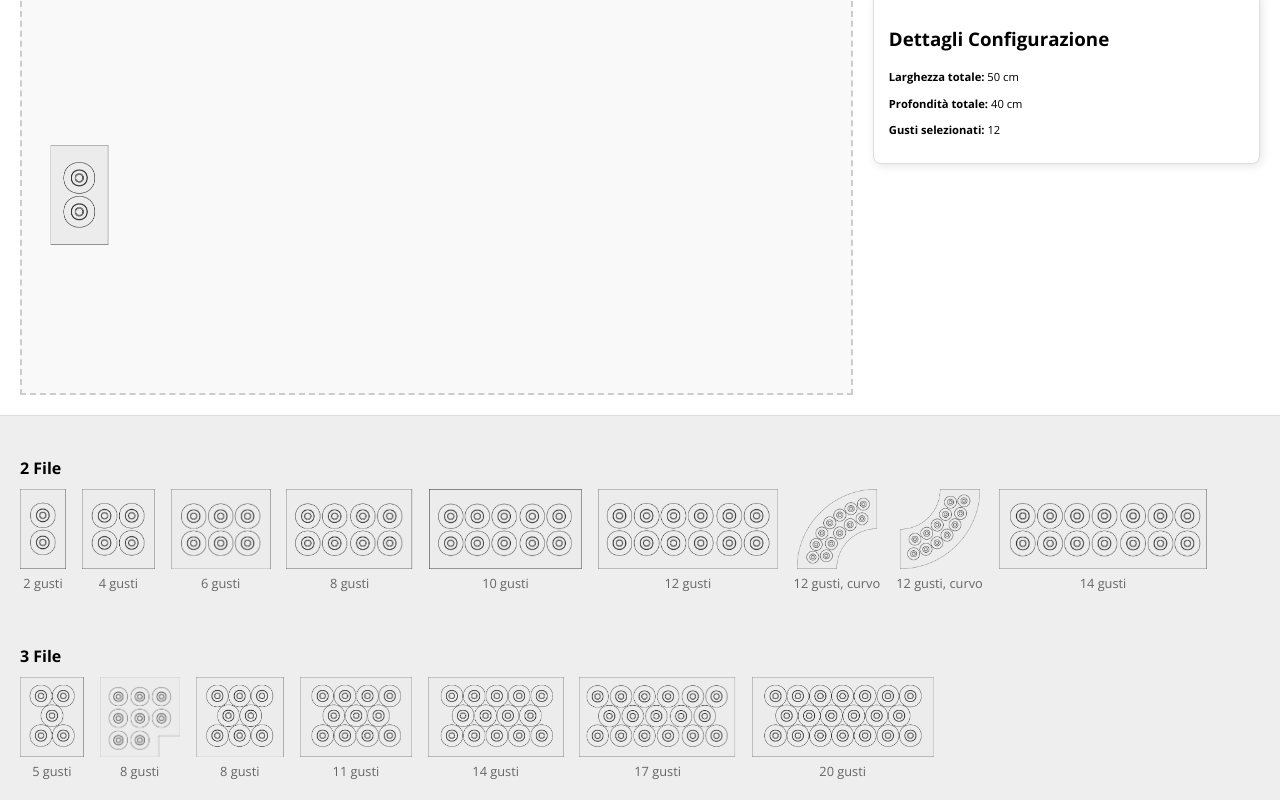
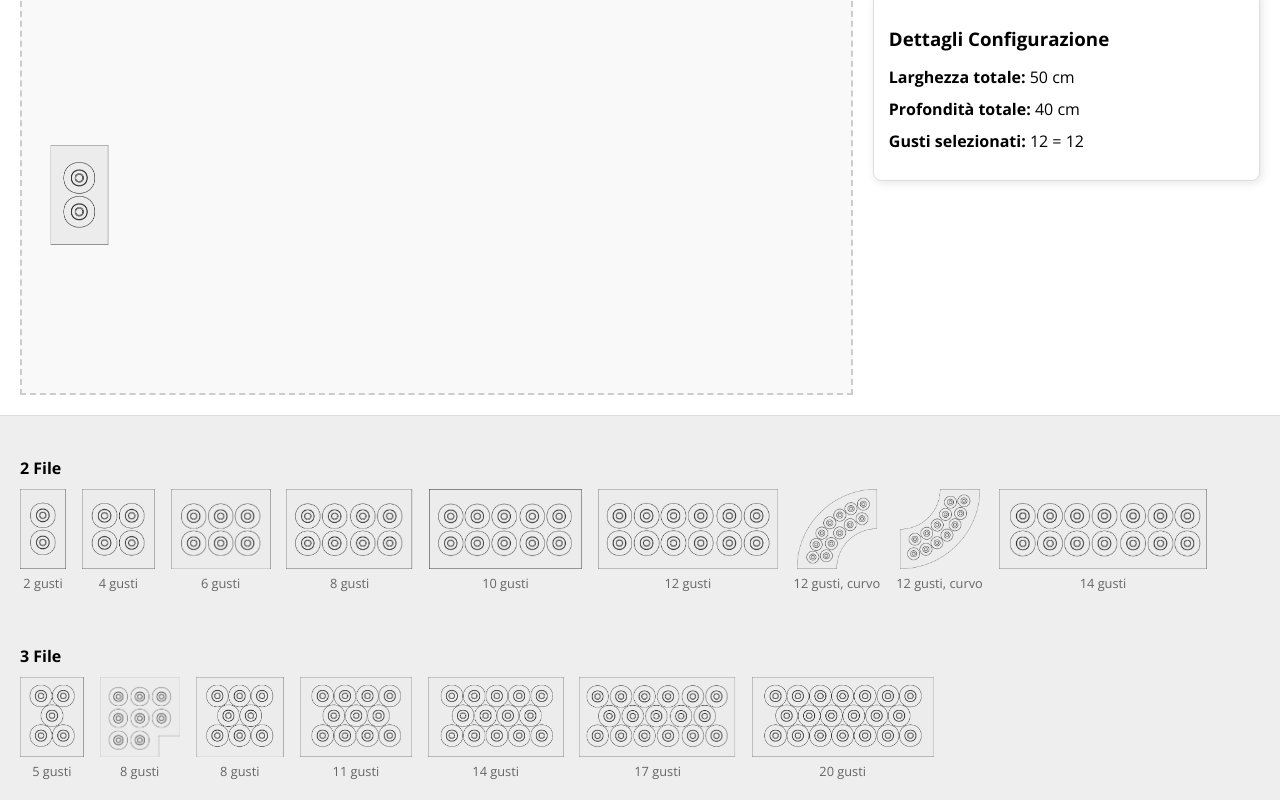
Before and after one commit to gerri-lebowski/simple-configurator, a plain HTML site: page index.html in a window 1280 px wide. Both pictures are taken after a click on the picture 42 px from the left and 841 px from the top of the page. Shown: the part 312-1112 px from the top of the page. Drawn offline with nearby package versions, Linux system fonts and the light colour scheme.

Commit message:
Flavors made as list with total at the end, plus infobox font size to one rem

```diff
--- a/main.css
+++ b/main.css
@@ -32,6 +32,12 @@ body {
   border: 1px solid #ddd;
   border-radius: 8px;
   box-shadow: 2px 2px 10px rgba(0, 0, 0, 0.1);
+
+}
+
+#info > p {
+  font-size: 1rem;
+  line-height: 1;
 }
 
 /* Galleria */
--- a/src/js/modules/state.js
+++ b/src/js/modules/state.js
@@ -3,7 +3,8 @@ export default class ConfiguratorState {
   constructor() {
     this.totalWidth = 0;
     this.totalDepth = 0;
-    this.totalFlavors = 0;
+    this.flavorsList = []; // Array per tenere traccia dei singoli valori
+    this.totalFlavors = 0; // Manteniamo anche il totale
     console.log("ConfiguratorState initialized");
   }
 
@@ -11,16 +12,39 @@ export default class ConfiguratorState {
     const modifier = operation === "add" ? 1 : -1;
     this.totalWidth += width * modifier;
     this.totalDepth += depth * modifier;
-    this.totalFlavors += flavors * modifier;
+
+    // Gestione dei flavors
+    if (operation === "add") {
+      this.flavorsList.push(flavors);
+    } else {
+      // Rimuovi il valore dalla lista
+      const index = this.flavorsList.indexOf(flavors);
+      if (index > -1) {
+        this.flavorsList.splice(index, 1);
+      }
+    }
+
+    // Aggiorna il totale dei flavors
+    this.totalFlavors = this.flavorsList.reduce((sum, value) => sum + value, 0);
+
     this.updateUI();
   }
 
   updateUI() {
-    ["Width", "Depth", "Flavors"].forEach((prop) => {
-      const element = document.getElementById(`total${prop}`);
-      if (element) {
-        element.textContent = this[`total${prop}`];
+    // Aggiorna width e depth normalmente
+    document.getElementById("totalWidth").textContent = this.totalWidth;
+    document.getElementById("totalDepth").textContent = this.totalDepth;
+
+    // Formatta i flavors come lista concatenata + totale
+    const flavorsElement = document.getElementById("totalFlavors");
+    if (flavorsElement) {
+      if (this.flavorsList.length > 0) {
+        const concatenated = this.flavorsList.join(" + ");
+        const total = this.totalFlavors;
+        flavorsElement.textContent = `${concatenated} = ${total}`;
+      } else {
+        flavorsElement.textContent = "0";
       }
-    });
+    }
   }
 }
```
